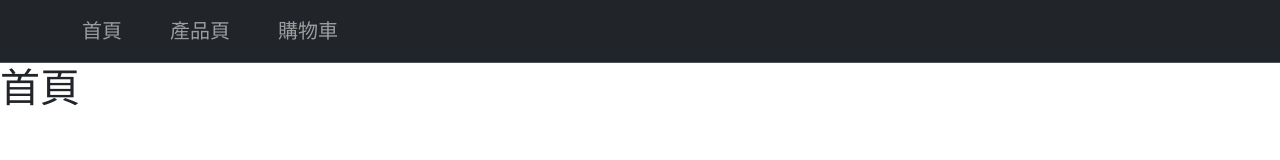
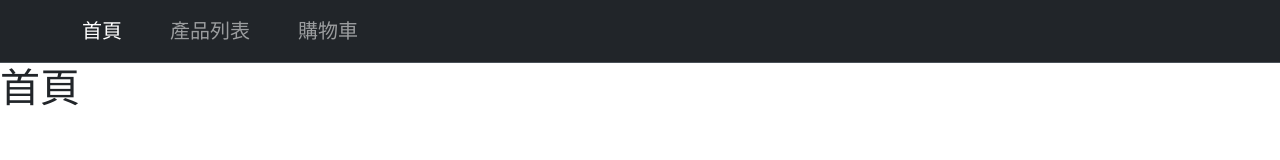
Before and after one commit to lynnliang34/-Hexschool-2024-React-homework-w6, a React (Vite) app: page /#/ in a window 1280 px wide. Shown: the top 160 px of the page. Built offline with nearby package versions, Linux system fonts and the light colour scheme.

Commit message:
feat: 將導覽列的 a 標籤換成 NavLink

```diff
--- a/src/layouts/FrontLayout.jsx
+++ b/src/layouts/FrontLayout.jsx
@@ -1,4 +1,10 @@
-import { Outlet } from "react-router-dom";
+import { NavLink, Outlet } from "react-router-dom";
+
+const routes = [
+  { path: "/", name: "首頁" },
+  { path: "/products", name: "產品列表" },
+  { path: "/cart", name: "購物車" },
+];
 
 export default function FrontLayout() {
   return (
@@ -9,21 +15,17 @@
       >
         <div className="container">
           <ul className="navbar-nav flex-row gap-5 fs-5">
-            <li className="nav-item">
-              <a className="nav-link" aria-current="page" href="#">
-                首頁
-              </a>
-            </li>
-            <li className="nav-item">
-              <a className="nav-link" href="#">
-                產品頁
-              </a>
-            </li>
-            <li className="nav-item">
-              <a className="nav-link" href="#">
-                購物車
-              </a>
-            </li>
+            {routes.map((route) => (
+              <li key={route.path} className="nav-item">
+                <NavLink
+                  className="nav-link"
+                  aria-current="page"
+                  to={route.path}
+                >
+                  {route.name}
+                </NavLink>
+              </li>
+            ))}
           </ul>
         </div>
       </nav>
```
Also changed, not shown: 1 other file (tests, documents, lock files or other folders).
